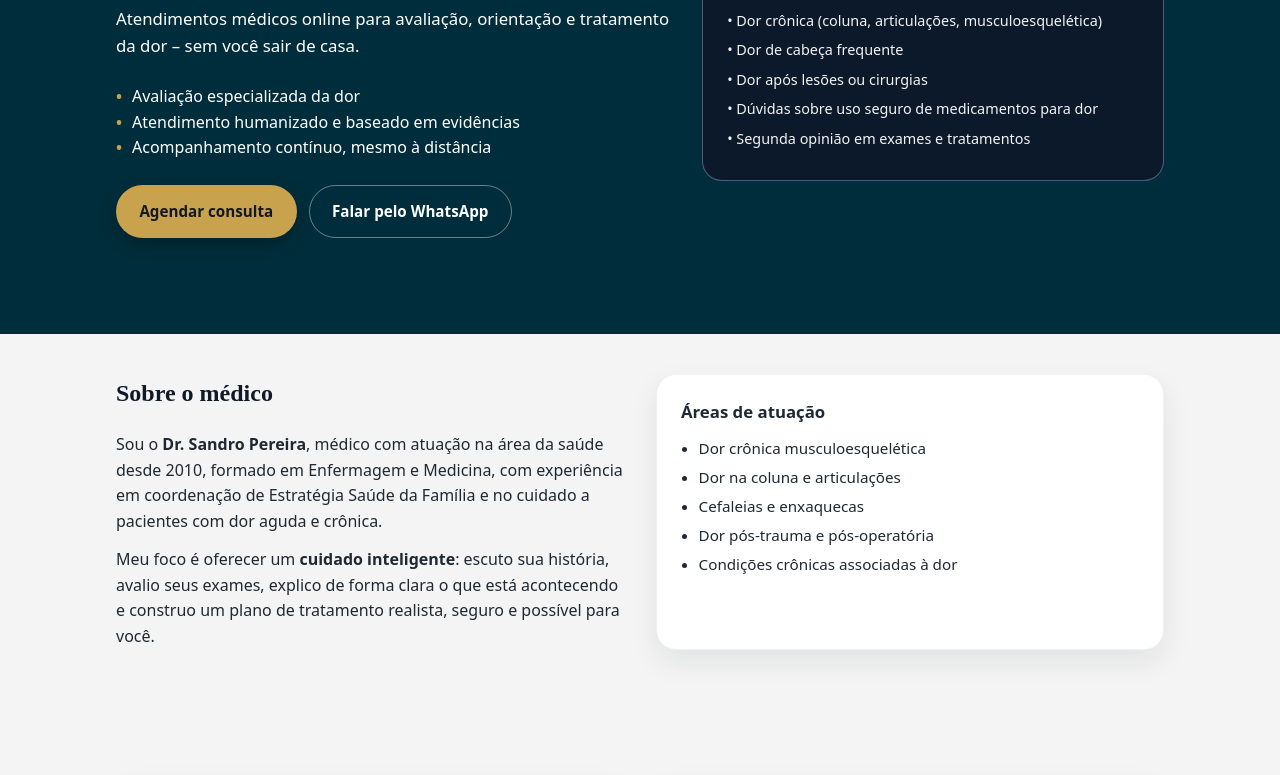
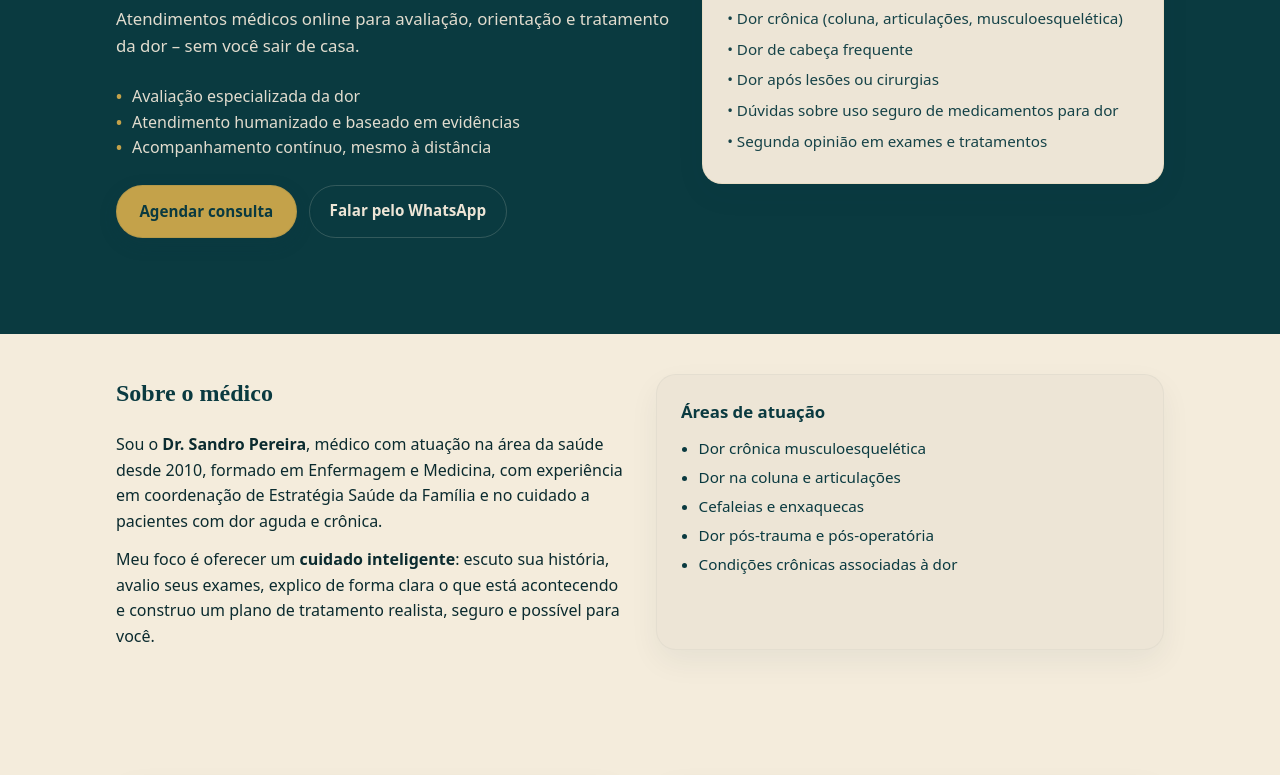
Before and after one commit to sandropj/clinicpain, a plain HTML site: page index.html in a window 1280 px wide. Shown: the part 312-1087 px from the top of the page. Drawn offline with Linux system fonts and the light colour scheme.

Commit message:
Update indexcor.html

```diff
--- a/index.html
+++ b/index.html
@@ -7,23 +7,35 @@
   <meta name="description" content="Consulta médica online com o Dr. Sandro Pereira (CRM/RS 61741) para avaliação e tratamento da dor, com cuidado inteligente e humanizado." />
   <style>
     :root {
-      --azul: #002d3b;
-      --dourado: #c9a24d;
-      --cinza: #f4f4f4;
-      --branco: #ffffff;
-      --texto: #1f2933;
+      /* Paleta fornecida pelo usuário */
+      --azul-petroleo: #0A3A40;   /* Azul Petróleo Profundo — cor principal */
+      --dourado: #C4A24A;        /* Dourado Premium — destaques / botões */
+      --marfim: #EDE5D6;         /* Marfim Suave — fundos claros / cartões */
+      --bege-claro: #F4ECDC;     /* Bege Claro Neutro — fundos secundários */
+      /* cores auxiliares para texto / contraste */
+      --texto-escuro: #0b2b2f;   /* tom escuro próximo ao azul para textos em fundos claros */
+      --texto-claro: #ffffff;    /* texto em fundos escuros */
+      --focus: rgba(196,162,74,0.18);
     }
+
+    /* Reset e base */
     * { box-sizing: border-box; margin: 0; padding: 0; }
+    html, body { height: 100%; }
     body {
-      font-family: system-ui, -apple-system, BlinkMacSystemFont, "Segoe UI", sans-serif;
-      background: var(--cinza);
-      color: var(--texto);
+      font-family: system-ui, -apple-system, "Segoe UI", Roboto, "Helvetica Neue", Arial, sans-serif;
+      background: var(--bege-claro); /* fundo geral usando Bege Claro Neutro */
+      color: var(--texto-escuro);
       line-height: 1.6;
+      -webkit-font-smoothing: antialiased;
+      -moz-osx-font-smoothing: grayscale;
     }
+
+    /* HEADER / TOPO */
     header {
-      background: var(--azul);
-      color: var(--branco);
+      background: linear-gradient(180deg, var(--azul-petroleo), rgba(10,58,64,0.95));
+      color: var(--marfim); /* texto claro (marfim) sobre azul */
       padding: 1.5rem 1rem;
+      box-shadow: 0 6px 20px rgba(10,58,64,0.18);
     }
     .container {
       max-width: 1080px;
@@ -40,14 +52,18 @@
       font-family: "Cinzel", serif;
       font-size: 1.6rem;
       letter-spacing: 0.06em;
+      color: var(--marfim);
     }
     .logo-titulo p {
       font-size: 0.9rem;
-      opacity: 0.9;
+      opacity: 0.95;
+      color: rgba(237,229,214,0.95);
     }
+
+    /* HERO (área de autoridade) */
     .hero {
-      background: var(--azul);
-      color: var(--branco);
+      background: var(--azul-petroleo); /* destaque principal */
+      color: var(--marfim);
       padding: 2.5rem 0 3rem;
     }
     .hero-grid {
@@ -60,14 +76,17 @@
       font-size: 2rem;
       margin-bottom: 1rem;
       font-family: "Cinzel", serif;
+      color: var(--marfim);
     }
     .hero p.sub {
       font-size: 1.05rem;
       margin-bottom: 1.5rem;
+      color: rgba(237,229,214,0.95);
     }
     .hero ul {
       margin-bottom: 1.5rem;
       list-style: none;
+      color: rgba(237,229,214,0.95);
     }
     .hero ul li::before {
       content: "•";
@@ -76,6 +95,8 @@
       display: inline-block;
       width: 1rem;
     }
+
+    /* Botões */
     .botoes {
       display: flex;
       flex-wrap: wrap;
@@ -91,41 +112,53 @@
       text-align: center;
       border: 1px solid transparent;
       cursor: pointer;
-      transition: transform 0.1s ease, box-shadow 0.1s ease, background 0.2s ease;
+      transition: transform 0.12s ease, box-shadow 0.12s ease, background 0.18s ease;
       white-space: nowrap;
     }
     .btn-primario {
-      background: var(--dourado);
-      color: #111827;
-      box-shadow: 0 6px 16px rgba(0,0,0,0.25);
+      background: var(--dourado); /* destaque principal */
+      color: var(--azul-petroleo); /* texto escuro para contraste com dourado */
+      box-shadow: 0 6px 18px rgba(10,58,64,0.18);
+      border: 1px solid rgba(10,58,64,0.08);
     }
     .btn-primario:hover {
-      transform: translateY(-1px);
-      box-shadow: 0 10px 24px rgba(0,0,0,0.35);
+      transform: translateY(-2px);
+      box-shadow: 0 12px 30px rgba(10,58,64,0.24);
     }
     .btn-secundario {
       background: transparent;
-      color: var(--branco);
-      border-color: rgba(255,255,255,0.4);
+      color: var(--marfim);
+      border-color: rgba(237,229,214,0.25);
+      border: 1px solid rgba(237,229,214,0.18);
+      padding: 0.75rem 1.25rem;
     }
     .btn-secundario:hover {
-      background: rgba(15,23,42,0.55);
+      background: rgba(255,255,255,0.04);
+      box-shadow: inset 0 0 0 4px var(--focus);
     }
+
+    /* Hero card / cartão de destaque dentro do hero */
     .hero-card {
-      background: rgba(15,23,42,0.85);
+      background: var(--marfim); /* marfim para área de respiro */
+      color: var(--azul-petroleo);
       border-radius: 1.25rem;
       padding: 1.5rem;
-      border: 1px solid rgba(148,163,184,0.5);
+      border: 1px solid rgba(196,162,74,0.12); /* leve traço dourado */
+      box-shadow: 0 10px 30px rgba(10,58,64,0.06);
     }
     .hero-card h3 {
       margin-bottom: 0.75rem;
       font-size: 1.05rem;
+      color: var(--azul-petroleo);
     }
     .hero-card p {
-      font-size: 0.9rem;
+      font-size: 0.95rem;
       opacity: 0.95;
       margin-bottom: 0.4rem;
+      color: var(--azul-petroleo);
     }
+
+    /* SEÇÕES E CARDS */
     section {
       padding: 2.5rem 0;
     }
@@ -133,7 +166,7 @@
       font-size: 1.5rem;
       margin-bottom: 1.2rem;
       font-family: "Cinzel", serif;
-      color: #111827;
+      color: var(--azul-petroleo);
     }
     .grid-2 {
       display: grid;
@@ -141,48 +174,60 @@
       gap: 2rem;
     }
     .card {
-      background: var(--branco);
+      background: var(--marfim); /* cartões em marfim para contraste */
       border-radius: 1.25rem;
       padding: 1.5rem;
-      box-shadow: 0 12px 30px rgba(15,23,42,0.08);
-      border: 1px solid rgba(15,23,42,0.06);
+      box-shadow: 0 12px 30px rgba(10,58,64,0.06);
+      border: 1px solid rgba(10,58,64,0.04);
+      color: var(--azul-petroleo);
     }
     .card h4 {
       font-size: 1.05rem;
       margin-bottom: 0.6rem;
+      color: var(--azul-petroleo);
     }
     .card ul {
       padding-left: 1.1rem;
       font-size: 0.95rem;
+      color: var(--azul-petroleo);
     }
     .card ul li {
       margin-bottom: 0.3rem;
     }
+
+    /* FAQ */
     .faq-item + .faq-item {
       margin-top: 1rem;
     }
     .faq-pergunta {
-      font-weight: 600;
+      font-weight: 700;
       margin-bottom: 0.2rem;
+      color: var(--azul-petroleo);
     }
+
+    /* CHAMADA FINAL - mantém fundo de autoridade */
     .chamada-final {
       text-align: center;
       padding: 2.5rem 1.5rem;
-      background: var(--azul);
-      color: var(--branco);
+      background: linear-gradient(180deg, var(--azul-petroleo), rgba(10,58,64,0.96));
+      color: var(--marfim);
       border-radius: 1.5rem;
-      box-shadow: 0 16px 40px rgba(15,23,42,0.4);
+      box-shadow: 0 16px 40px rgba(10,58,64,0.32);
     }
     .chamada-final p {
       margin-bottom: 1.3rem;
       font-size: 1.02rem;
+      color: rgba(237,229,214,0.95);
     }
+
     footer {
       text-align: center;
-      font-size: 0.8rem;
-      color: #6b7280;
+      font-size: 0.85rem;
+      color: rgba(10,58,64,0.6);
       padding: 1.5rem 1rem 2.5rem;
     }
+
+    /* RESPONSIVIDADE */
     @media (max-width: 900px) {
       .hero-grid, .grid-2, .topo {
         grid-template-columns: 1fr;
@@ -196,6 +241,13 @@
         border-radius: 0;
       }
     }
+
+    /* Acessibilidade - foco */
+    a:focus, button:focus {
+      outline: 3px solid var(--focus);
+      outline-offset: 3px;
+      border-radius: 8px;
+    }
   </style>
 </head>
 <body>
@@ -205,6 +257,10 @@
       <div class="logo-titulo">
         <h1>Sandro Pereira | Cuidado Inteligente</h1>
         <p>CRM/RS 61741 – Consulta médica online em dor e cuidados contínuos</p>
+      </div>
+      <!-- espaço para logo / contato rápido -->
+      <div style="text-align:right;">
+        <div style="font-size:0.9rem; color:rgba(237,229,214,0.95)">Atendimento por teleconsulta</div>
       </div>
     </div>
   </header>
@@ -232,8 +288,8 @@
         </div>
 
         <div>
-          <div class="hero-card">
-            <h3>Como posso te ajudar?</h3>
+          <div class="hero-card" aria-labelledby="como-ajudo">
+            <h3 id="como-ajudo">Como posso te ajudar?</h3>
             <p>• Dor crônica (coluna, articulações, musculoesquelética)</p>
             <p>• Dor de cabeça frequente</p>
             <p>• Dor após lesões ou cirurgias</p>
```
